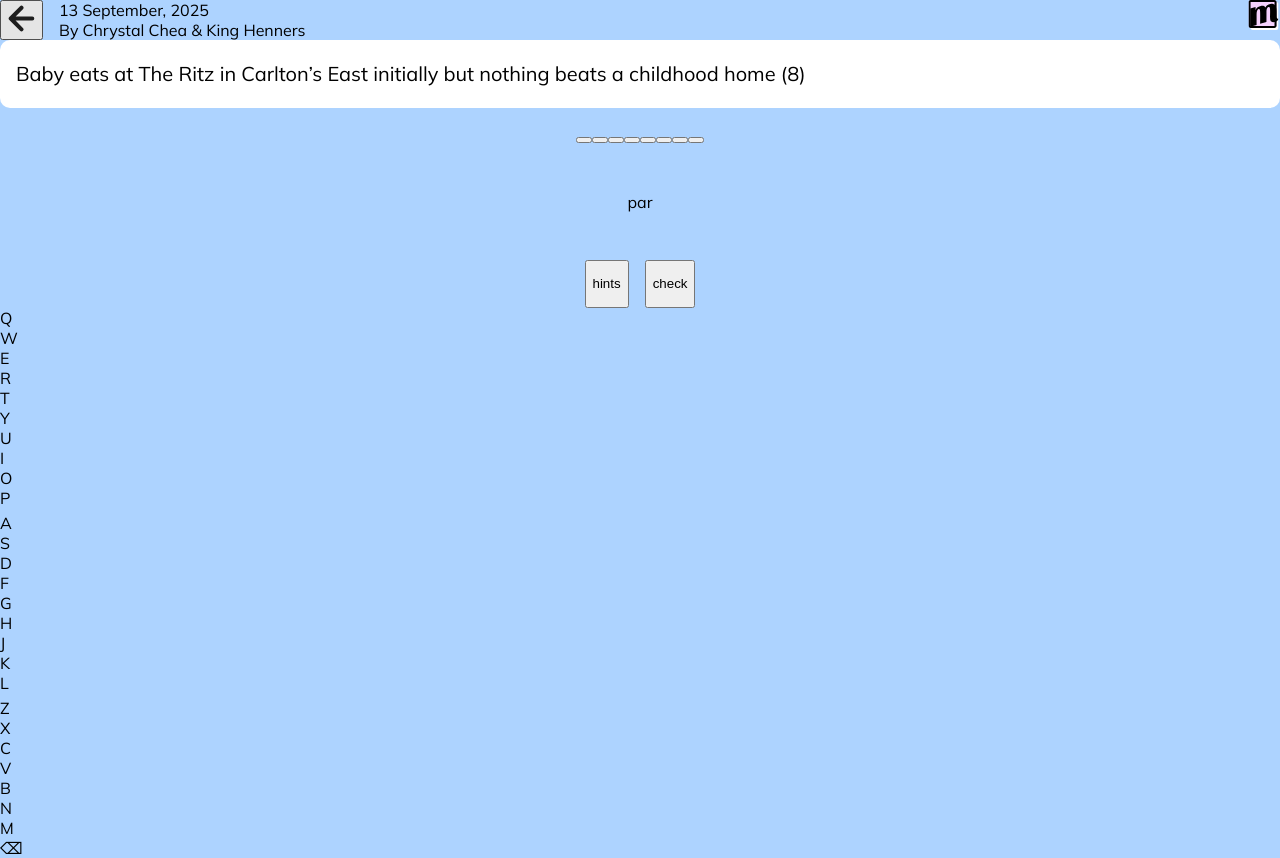
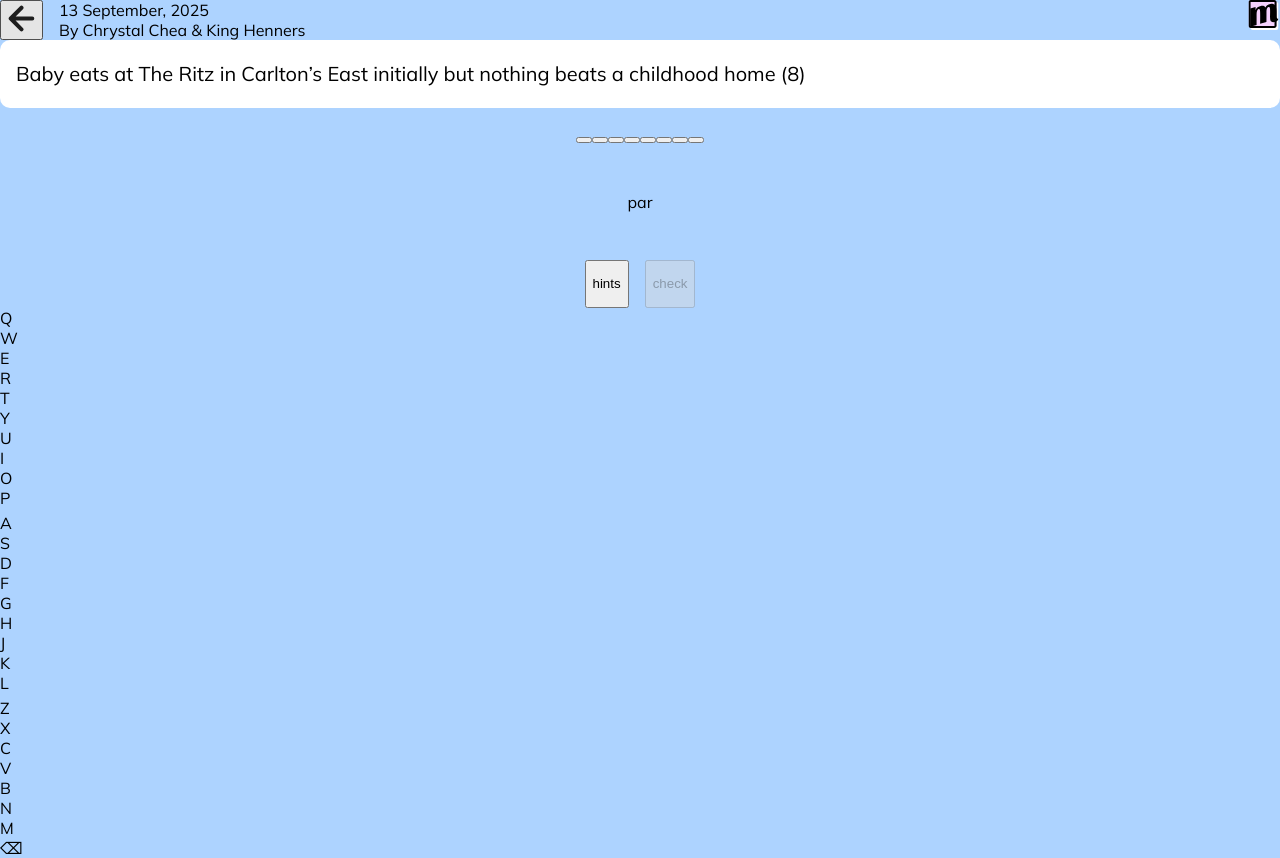
Before and after one commit to henry-d-huynh/pauls-minute-cryptic, a React (Vite) app: page / in a window 1280 px wide. Built offline with nearby package versions, Linux system fonts and the light colour scheme; a web font is replaced by a local one.

Commit message:
disabled check button on start

```diff
--- a/src/components/game-screen/crypt/action/actions.tsx
+++ b/src/components/game-screen/crypt/action/actions.tsx
@@ -19,7 +19,7 @@ export const Actions = ({ toggleModal }: Props): ReactElement => {
       </button>
       <button
         className={clsx(styles.actionsButton, styles.actionsButtonPink)}
-        disabled={false}
+        disabled={true}
         onClick={() => {
           console.log("clicked");
         }}
```
